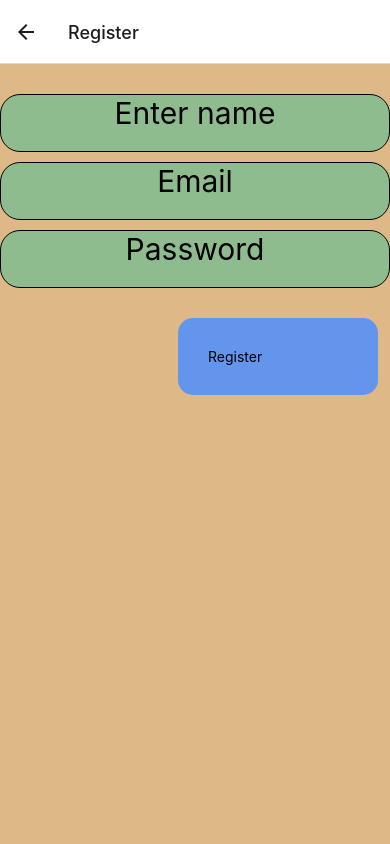
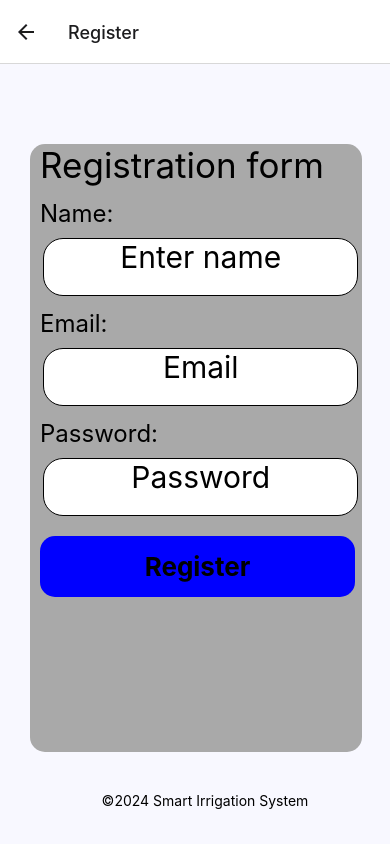
Before and after one commit to esheteadanegerem/mibleApp, a React Native app in the folder frontend/: screen /Register in a window 390 px wide. Built offline with nearby package versions, Linux system fonts and the light colour scheme.

Commit message:
rigstraiton

```diff
--- a/frontend/App.js
+++ b/frontend/App.js
@@ -15,8 +15,8 @@ export default function App() {
       <Stack.Screen name="well come to control irrigation" component={HomeScreen} style={styles.home}/>
       <Stack.Screen name="Register" component={Register} />
       <Stack.Screen name="Login" component={Login} />
-      <Stack.Screen name='system information' component={ViewContent}/>
-      <Stack.Screen name='mointor sytem' component={ControlSystem}/>
+      <Stack.Screen name='ViewContent' component={ViewContent}/>
+      <Stack.Screen name='control' component={ControlSystem}/>
     </Stack.Navigator>
 
   </NavigationContainer>
--- a/frontend/assets/AllStyles/register.js
+++ /dev/null
@@ -1,40 +0,0 @@
-import { StyleSheet } from "react-native";
-export const styles=StyleSheet.create({
-    main:{
-      backgroundColor:'white',
-      flex:1,
-      paddingTop:20,
-      backgroundColor:'#deb887',
-      width:"100%"
-
-    },
-    buttons: {
-      marginTop: 30,
-      marginBottom:20,
-      padding: 30,
-      borderRadius:15,
-      alignSelf:'flex-end',
-      backgroundColor: '#6495ed',
-      width:200,
-      marginEnd:12
-
-    },
-
-    label: {
-     backgroundColor:'#8fbc8f',
-      color: 'black',
-      paddingBottom: 20,
-   marginRight:0,
-      borderRadius:20,
-      borderStyle:'solid',
-      fontSize: 30,
-      borderWidth: 1,
-      borderColor: 'black',
-      alignSelf:'center',
-      width:'100%' ,
-      textAlign:'center',
-      marginTop:10
-
-    },
-
-  })
--- a/frontend/component/Login.js
+++ b/frontend/component/Login.js
@@ -23,9 +23,9 @@ const Login = () => {
       };
   return (
     <View style={loginStyles.main}>
-
     <TextInput style={loginStyles.label}
       placeholder="Email"
+
       value={email}
       onChangeText={setemail}
     />
@@ -34,7 +34,7 @@ const Login = () => {
       value={password}
       onChangeText={setpassword}
     />
-    <TouchableOpacity style={loginStyles.buttons} onPress={sendDataToBackend}>
+    <TouchableOpacity style={loginStyles.buttons} onPress={() => navigation.navigate('ViewContent')}>
 <Text style={loginStyles.logged}>Login</Text>
 </TouchableOpacity>
   </View>
--- a/frontend/component/Register.js
+++ b/frontend/component/Register.js
@@ -1,14 +1,15 @@
 // DetailsScreen.js
 import React from 'react';
 import { View, Text } from 'react-native';
-import { StyleSheet } from 'react-native';
 import { TextInput } from 'react-native';
 import { useState,useEffect } from 'react';
-import { Button } from 'react-native';
+
 import { TouchableOpacity } from 'react-native';
 import axios from 'axios';
 import { useNavigation } from '@react-navigation/native';
-import { styles } from '../assets/AllStyles/register';
+import {styles} from '../styles/register'
+// import { styles } from '../assets/AllStyles/register';
+
 import { backurl } from '../globalVariable/variable';
 const Register = () => {
   const navigation=useNavigation()
@@ -24,29 +25,43 @@ const Register = () => {
     } catch (error) {
       console.error('Error sending data:', error);
     }
+
   };
   return (
 
     <View style={styles.main}>
-      <TextInput style={styles.label}
+      <View style={styles.forms}>
+        <Text style={styles.texts}>Registration form</Text>
+        <Text style={styles.names}>Name:</Text>
+        <TextInput style={styles.label}
+           label='Name'
         placeholder="Enter name"
         value={name}
         onChangeText={setname}
       />
-      <TextInput style={styles.label}
+      <Text style={styles.names}>Email:</Text>
+         <TextInput style={styles.label}
         placeholder="Email"
         value={email}
         onChangeText={setemail}
       />
+      <Text style={styles.names}>Password:</Text>
       <TextInput style={styles.label}
         placeholder="Password"
         value={password}
         onChangeText={setpassword}
         secureTextEntry={true}
       />
-      <TouchableOpacity style={styles.buttons} onPress={sendDataToBackend}>
-  <Text>Register</Text>
+      <TouchableOpacity style={styles.buttons}  onPress={() => navigation.navigate('ViewContent')}>
+  <Text style={styles.reg}>Register</Text>
 </TouchableOpacity>
+      </View>
+
+
+<View style={styles.end}>
+  <Text>©2024 Smart Irrigation System</Text>
+</View>
+
     </View>
   );
 };
--- a/frontend/component/ViewContent.js
+++ b/frontend/component/ViewContent.js
@@ -1,8 +1,15 @@
 import React from 'react'
-import { View } from 'react-native'
+import { View,Text } from 'react-native'
+import {styles} from '../styles/viewContent'
+
 const ViewContent = () => {
+  //code to fecth the content of the irrigation sytem
+  const data=['25°C','60%','sunny']
   return (
-    <View>
+    <View style={styles.main}>
+     <Text style={styles.text1}>Weather Condition</Text>
+
+
 
     </View>
   )
--- /dev/null
+++ b/frontend/styles/register.js
@@ -0,0 +1,73 @@
+import { StyleSheet } from "react-native";
+export const styles=StyleSheet.create({
+    main:{
+      backgroundColor:'#f8f8ff',
+      flex:1,
+      paddingTop:20,
+
+      width:"100%"
+
+    },
+    buttons: {
+    width:'95%',
+      borderRadius:15,
+      backgroundColor: 'blue',
+      fontSize:10,
+      alignItems:'center',
+      padding:15,
+      marginTop:20,
+      marginLeft:10
+
+    },
+
+    label: {
+     backgroundColor:'white',
+      color: 'black',
+      paddingBottom: 20,
+   marginRight:0,
+      borderRadius:20,
+      borderStyle:'solid',
+      fontSize: 30,
+      borderWidth: 1,
+      borderColor: 'black',
+      alignSelf:'center',
+      width:'95%' ,
+      textAlign:'center',
+      marginTop:10,
+      marginLeft:10
+
+    },
+    forms:{
+        marginTop:60,
+        marginStart:30,
+        backgroundColor:'#a9a9a9',
+        width:'85%',
+
+        height:'80%',
+        borderRadius:15
+
+    },
+    texts:{
+        fontSize:35,
+        marginStart:10
+
+    },
+    names:{
+        marginStart:10,
+        fontSize:24,
+        marginTop:13,
+        marginBottom:0
+    },
+    end:{
+        marginBottom:10,
+        marginStart:20,
+        marginTop:40,
+        alignSelf:'center',
+        fontWeight:'bold'
+    },
+    reg:{
+        fontSize:26,
+        fontWeight:'bold'
+    }
+
+  })
--- /dev/null
+++ b/frontend/styles/viewContent.js
@@ -0,0 +1,18 @@
+import { StyleSheet } from "react-native";
+export const styles=StyleSheet.create({
+    main:{
+      backgroundColor:'#dcdcdc',
+      flex:1,},
+
+      text1:{
+    fontSize:30,
+    marginTop:20,
+    marginStart:12,
+    fontWeight:'bold'
+      },
+
+
+
+
+
+  })
```
